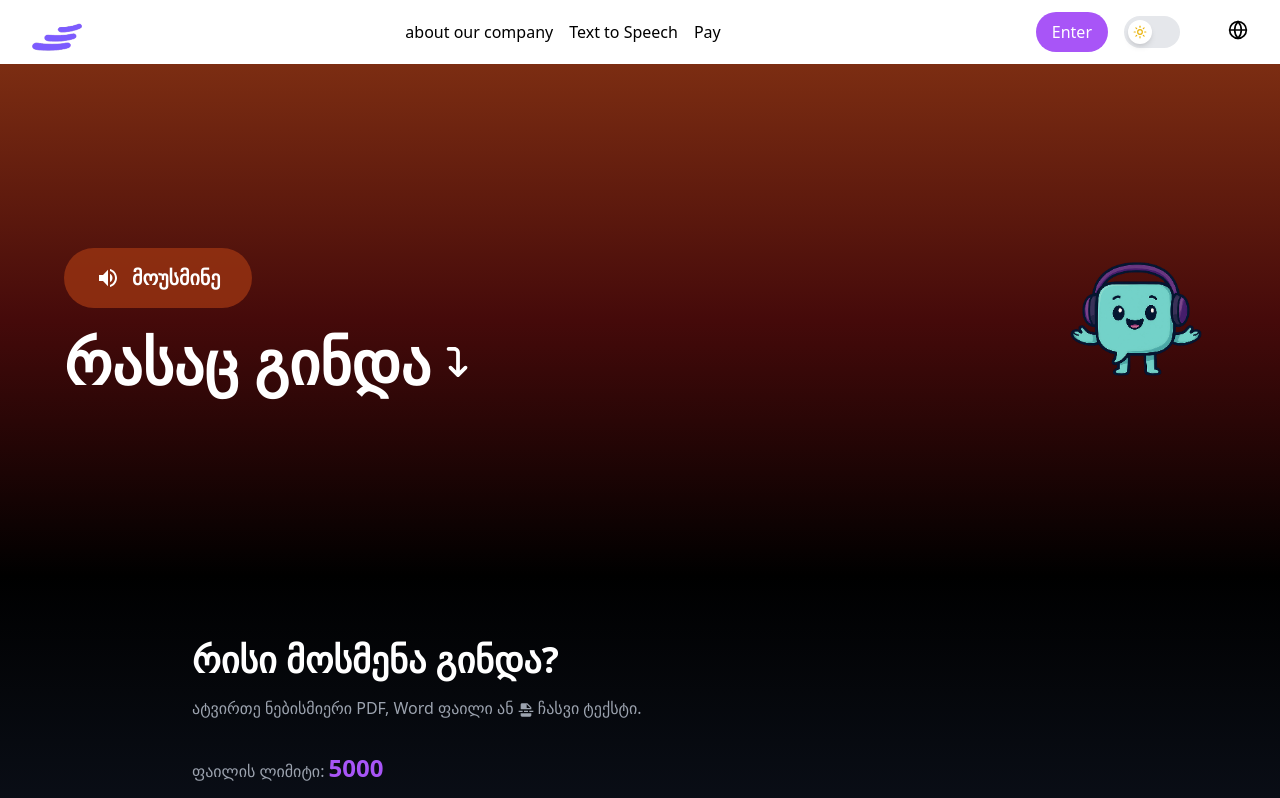
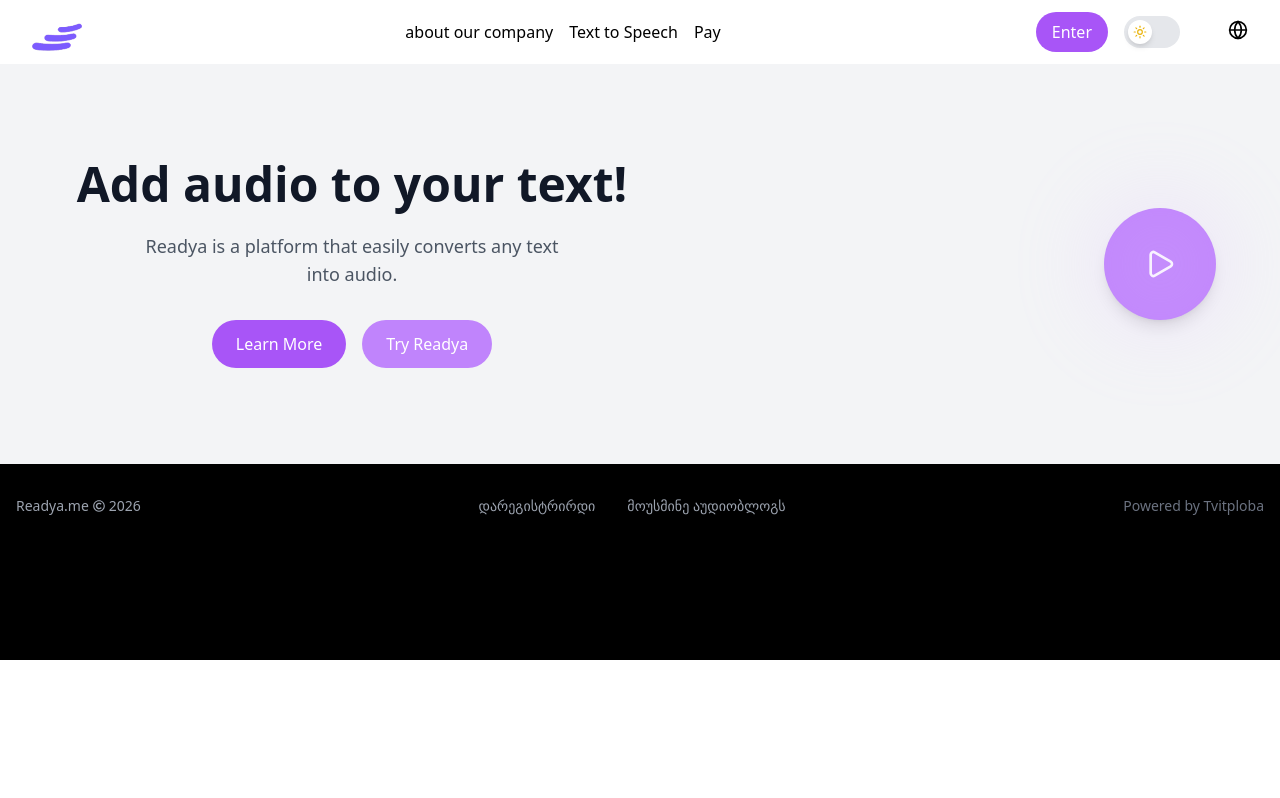
Before and after one commit to gaga-chituashvili/readya-autoreader, a React (Vite) app: page / in a window 1280 px wide. Shown: the top 798 px of the page. Built offline with nearby package versions, Linux system fonts and the light colour scheme.

Commit message:
feat(hero): implement centered hero layout with balanced spacing and play button alignment

```diff
--- /dev/null
+++ b/src/component/Hero.tsx
@@ -0,0 +1,42 @@
+import { Play } from "lucide-react";
+import { useTranslation } from "react-i18next";
+
+export const Hero = () => {
+  const { t } = useTranslation("hero");
+
+  return (
+    <section className="w-full py-24 px-6 bg-gray-100 dark:bg-black">
+      <div className="max-w-6xl mx-auto flex items-center justify-between">
+        <div className="flex-1 flex flex-col items-center text-center">
+          <h2 className="text-3xl md:text-5xl font-bold text-gray-900 dark:text-white leading-tight md:whitespace-nowrap">
+            {t("hero_title")}
+          </h2>
+
+          <p className="mt-6 max-w-md text-gray-600 dark:text-gray-300 text-lg leading-7">
+            {t("hero_description")}
+          </p>
+
+          <div className="mt-8 flex gap-4">
+            <button className="px-6 py-3 rounded-full bg-purple-500 text-white font-medium hover:bg-purple-600 transition">
+              {t("learn_more")}
+            </button>
+
+            <button className="px-6 py-3 rounded-full bg-purple-400 text-white font-medium hover:bg-purple-500 transition">
+              {t("try_readya")}
+            </button>
+          </div>
+        </div>
+
+        <div className="flex-1 flex justify-end">
+          <div className="relative flex items-center justify-center">
+            <div className="w-28 h-28 rounded-full bg-purple-400 flex items-center justify-center shadow-lg hover:scale-105 transition cursor-pointer">
+              <Play className="text-white" size={32} />
+            </div>
+
+            <div className="absolute w-36 h-36 rounded-full bg-purple-300 opacity-20 blur-2xl"></div>
+          </div>
+        </div>
+      </div>
+    </section>
+  );
+};
--- a/src/component/common/ToggleButton.tsx
+++ b/src/component/common/ToggleButton.tsx
@@ -2,9 +2,9 @@
 import { Sun, Moon } from "lucide-react";
 
 export const ThemeToggle = () => {
-  const { theme, setTheme } = useTheme();
+  const { resolvedTheme, setTheme } = useTheme();
 
-  const isDark = theme === "dark";
+  const isDark = resolvedTheme === "dark";
 
   return (
     <button
--- a/src/component/header/Header.tsx
+++ b/src/component/header/Header.tsx
@@ -12,7 +12,7 @@
   };
 
   return (
-    <header className="flex items-center justify-between px-6 py-3   shadow-sm">
+    <header className="flex items-center justify-between px-6 py-3 dark:bg-black  shadow-sm">
       <img
         className="h-10 cursor-pointer"
         src={readyalogo}
--- a/src/i18n.ts
+++ b/src/i18n.ts
@@ -4,9 +4,13 @@
 
 // --- English language files import ---
 import enHeader from "./locales/en/header.json";
+import enHero from "./locales/en/home.json";
 
 // --- Georgian language files import ---
 import kaHeader from "./locales/ka/header.json";
+import kaHero from "./locales/ka/home.json";
+
+
 
 i18n
   .use(LanguageDetector)
@@ -22,9 +26,11 @@
     resources: {
       en: {
         header: enHeader,
+        hero: enHero,
       },
       ka: {
         header: kaHeader,
+        hero: kaHero,
       },
     },
     detection: {
--- /dev/null
+++ b/src/locales/en/home.json
@@ -0,0 +1,8 @@
+{
+  "hero_title": "Add audio to your text!",
+  "hero_description": "Readya is a platform that easily converts any text into audio.",
+  "try_free": "Try Free",
+  "watch_video": "Watch Video",
+  "learn_more": "Learn More",
+  "try_readya": "Try Readya"
+}
--- /dev/null
+++ b/src/locales/ka/home.json
@@ -0,0 +1,6 @@
+{
+  "hero_title": "გადააქციე ტექსტი აუდიო გამოცდილებად!",
+  "hero_description": "Readya არის თანამედროვე ქართულენოვანი პლატფორმა, რომელიც წერილობით ტექსტს გარდაქმნის აუდიო გამოცდილებად.",
+  "learn_more": "გაიგე მეტი",
+  "try_readya": "სცადე რიდია"
+}
--- a/src/pages/Home.tsx
+++ b/src/pages/Home.tsx
@@ -1,11 +1,9 @@
-import ListenSection from "../component/ListenSection";
-import { Upload } from "../component/upload/Upload";
+import { Hero } from "../component/Hero";
 
 export const Home = () => {
   return (
     <>
-      <ListenSection />
-      <Upload />
+      <Hero />
     </>
   );
 };
```
